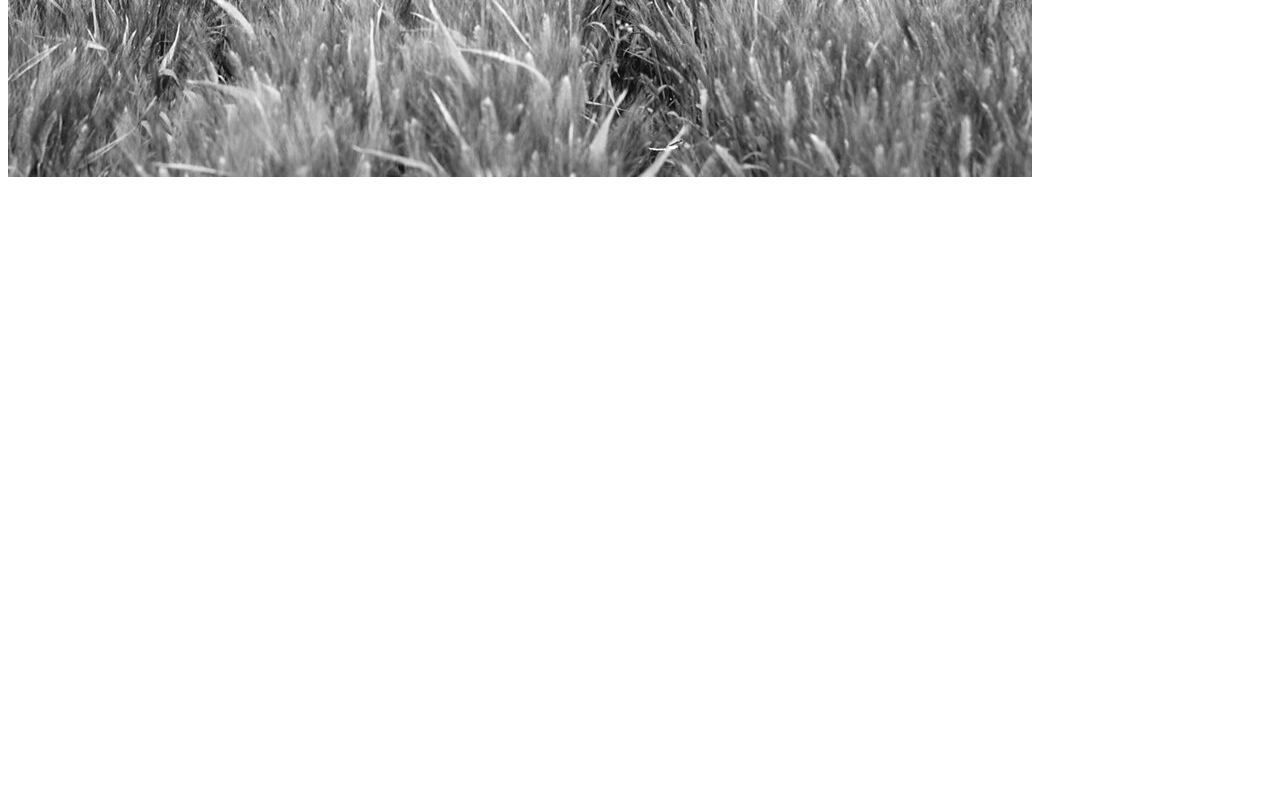
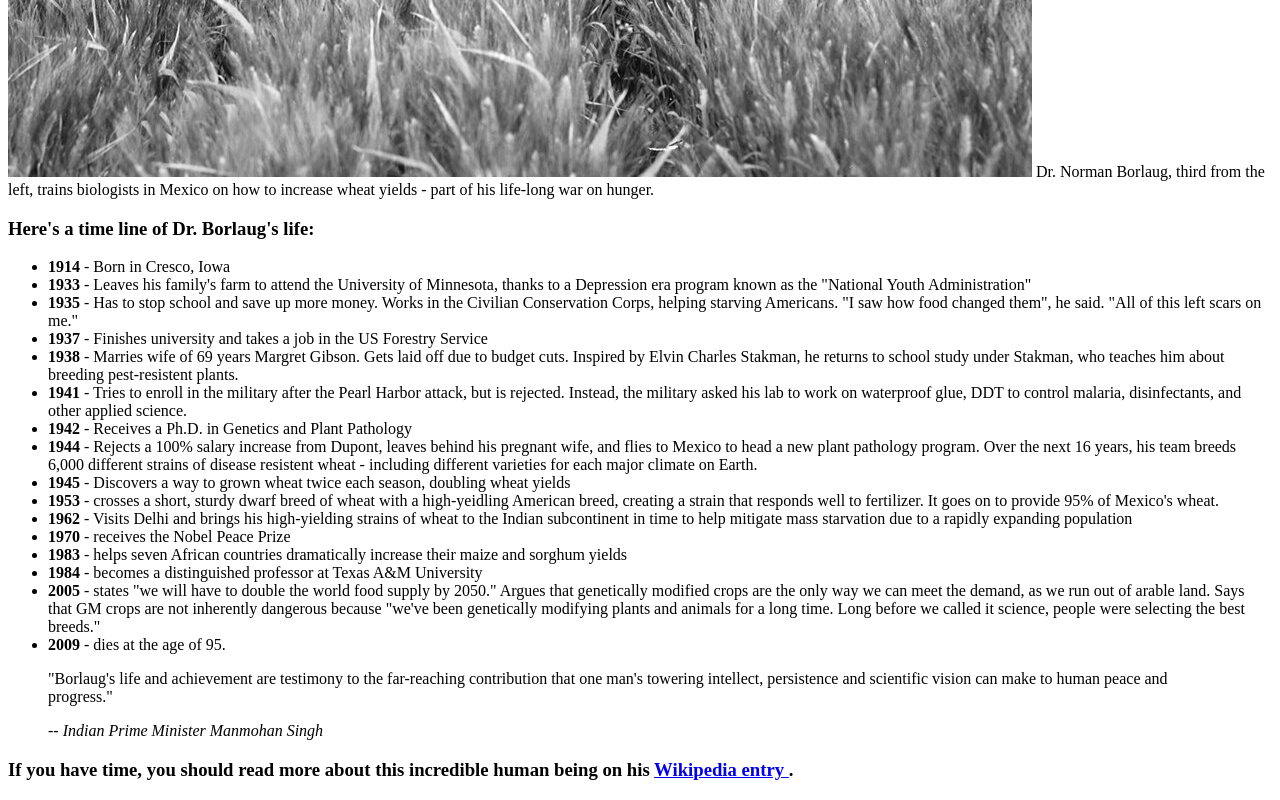
Before and after one commit to over-geek/Microverse-Trial01, a plain HTML site: page index.html in a window 1280 px wide. Shown: the part 526-1326 px from the top of the page. Before the commit the page ends 800 px from the top, so only its background shows below. Drawn offline with Linux system fonts and the light colour scheme.

Commit message:
Build a Tribute Page: features 5 - 6

```diff
--- a/index.html
+++ b/index.html
@@ -11,6 +11,107 @@
       <h1 id="title">Dr. Norman Borlaug</h1>
       <div id="img-div">
         <img src="img/tribute-page-main-image.jpg" id="image" alt="">
+        <img-caption id="img-caption">
+          Dr. Norman Borlaug, third from the left, trains biologists in Mexico
+          on how to increase wheat yields - part of his life-long war on hunger.
+        </img-caption>
+        <div id="tribute-info">
+          <h3 id="headline">Here's a time line of Dr. Borlaug's life:</h3>
+          <ul>
+            <li><strong>1914</strong> - Born in Cresco, Iowa</li>
+            <li>
+              <strong>1933</strong> - Leaves his family's farm to attend the
+              University of Minnesota, thanks to a Depression era program known as
+              the "National Youth Administration"
+            </li>
+            <li>
+              <strong>1935</strong> - Has to stop school and save up more money.
+              Works in the Civilian Conservation Corps, helping starving
+              Americans. "I saw how food changed them", he said. "All of this left
+              scars on me."
+            </li>
+            <li>
+              <strong>1937</strong> - Finishes university and takes a job in the
+              US Forestry Service
+            </li>
+            <li>
+              <strong>1938</strong> - Marries wife of 69 years Margret Gibson.
+              Gets laid off due to budget cuts. Inspired by Elvin Charles Stakman,
+              he returns to school study under Stakman, who teaches him about
+              breeding pest-resistent plants.
+            </li>
+            <li>
+              <strong>1941</strong> - Tries to enroll in the military after the
+              Pearl Harbor attack, but is rejected. Instead, the military asked
+              his lab to work on waterproof glue, DDT to control malaria,
+              disinfectants, and other applied science.
+            </li>
+            <li>
+              <strong>1942</strong> - Receives a Ph.D. in Genetics and Plant
+              Pathology
+            </li>
+            <li>
+              <strong>1944</strong> - Rejects a 100% salary increase from Dupont,
+              leaves behind his pregnant wife, and flies to Mexico to head a new
+              plant pathology program. Over the next 16 years, his team breeds
+              6,000 different strains of disease resistent wheat - including
+              different varieties for each major climate on Earth.
+            </li>
+            <li>
+              <strong>1945</strong> - Discovers a way to grown wheat twice each
+              season, doubling wheat yields
+            </li>
+            <li>
+              <strong>1953</strong> - crosses a short, sturdy dwarf breed of wheat
+              with a high-yeidling American breed, creating a strain that responds
+              well to fertilizer. It goes on to provide 95% of Mexico's wheat.
+            </li>
+            <li>
+              <strong>1962</strong> - Visits Delhi and brings his high-yielding
+              strains of wheat to the Indian subcontinent in time to help mitigate
+              mass starvation due to a rapidly expanding population
+            </li>
+            <li><strong>1970</strong> - receives the Nobel Peace Prize</li>
+            <li>
+              <strong>1983</strong> - helps seven African countries dramatically
+              increase their maize and sorghum yields
+            </li>
+            <li>
+              <strong>1984</strong> - becomes a distinguished professor at Texas
+              A&M University
+            </li>
+            <li>
+              <strong>2005</strong> - states "we will have to double the world
+              food supply by 2050." Argues that genetically modified crops are the
+              only way we can meet the demand, as we run out of arable land. Says
+              that GM crops are not inherently dangerous because "we've been
+              genetically modifying plants and animals for a long time. Long
+              before we called it science, people were selecting the best breeds."
+            </li>
+            <li><strong>2009</strong> - dies at the age of 95.</li>
+          </ul>
+          <blockquote
+            cite="http://news.rediff.com/report/2009/sep/14/pm-pays-tribute-to-father-of-green-revolution-borlaug.htm"
+          >
+            <p>
+              "Borlaug's life and achievement are testimony to the far-reaching
+              contribution that one man's towering intellect, persistence and
+              scientific vision can make to human peace and progress."
+            </p>
+            <cite>-- Indian Prime Minister Manmohan Singh</cite>
+          </blockquote>
+          <h3>
+            If you have time, you should read more about this incredible human
+            being on his
+            <a
+              id="tribute-link"
+              href="https://en.wikipedia.org/wiki/Norman_Borlaug"
+              target="_blank"
+              >Wikipedia entry
+            </a>.
+          </h3>
+        </div>
+        </img-caption>
       </div>
     </main>
 
```
